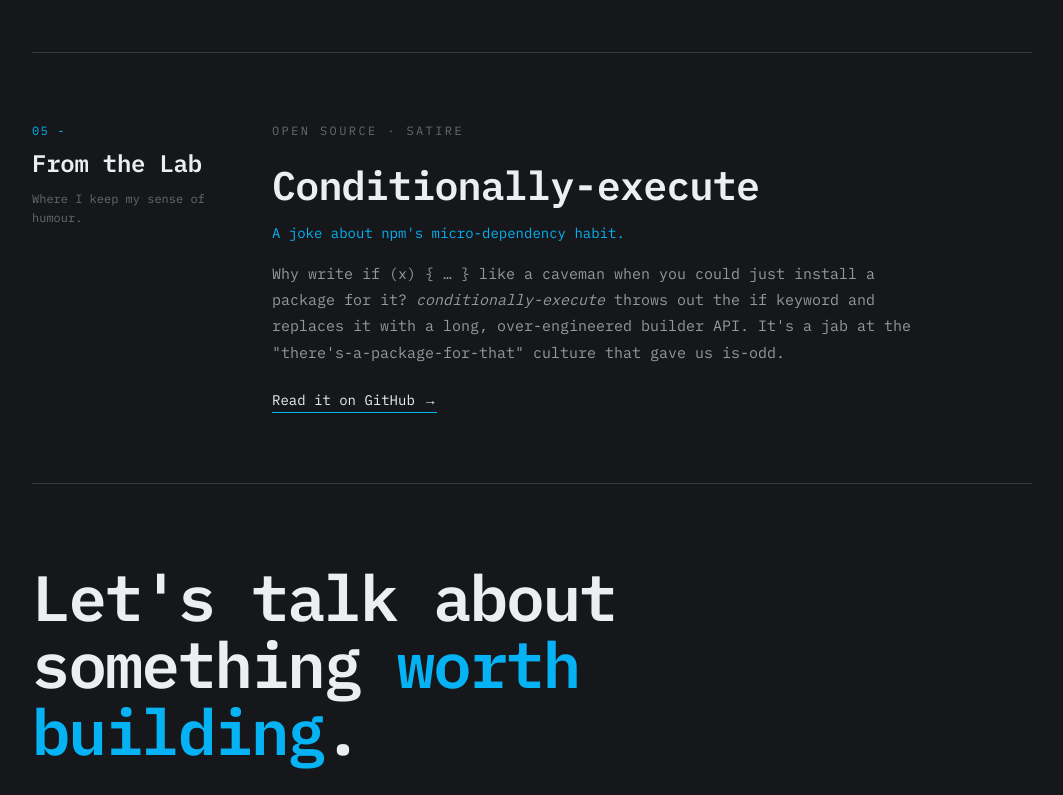
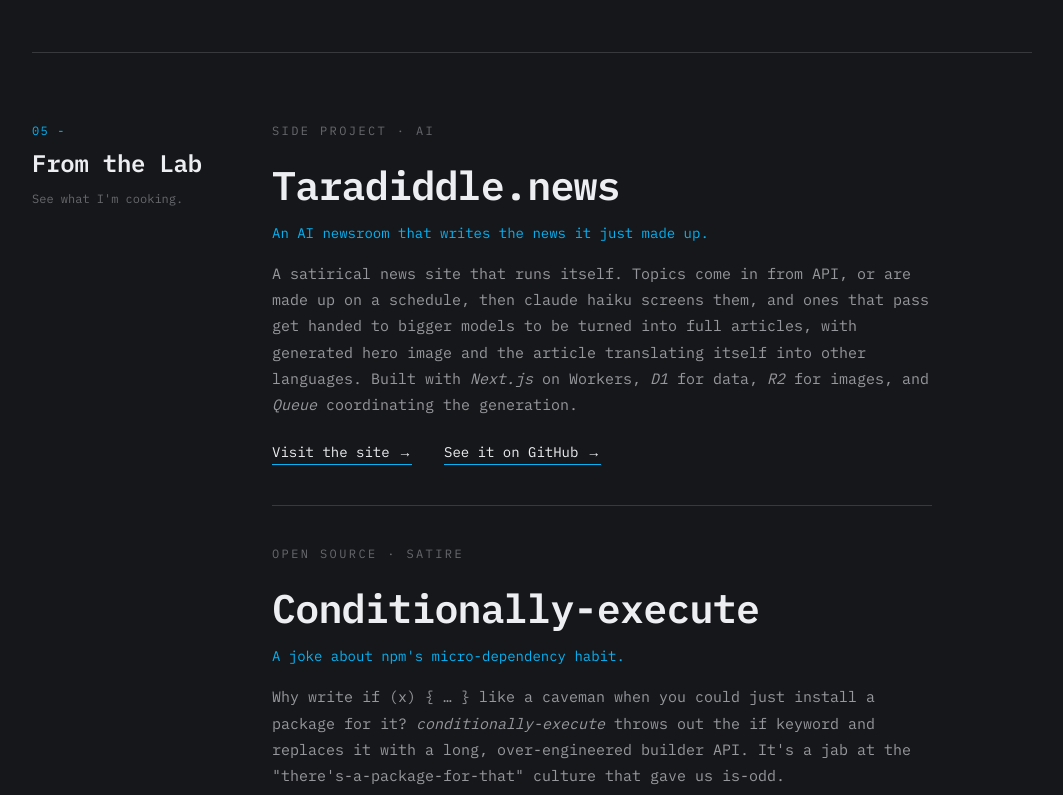
Before and after one commit to bopke/bopke.dev, a Next.js app: page / in a window 1280 px wide. Shown: the part 4600-5395 px from the top of the page, without its empty margins (108-1171 px from the left). Built offline with nearby package versions, Linux system fonts and the light colour scheme.

Commit message:
Add taradiddle to lab section

```diff
--- a/app/components/ProjectCard.tsx
+++ b/app/components/ProjectCard.tsx
@@ -4,14 +4,7 @@ import type { Project } from "@/app/content";
  * A single Lab project: kicker tag, name, one-line lead, body prose, and an
  * outbound link. Stacked entries get a divider; the first one doesn't.
  */
-export default function ProjectCard({
-  tag,
-  name,
-  lead,
-  body,
-  href,
-  linkLabel,
-}: Project) {
+export default function ProjectCard({ tag, name, lead, body, links }: Project) {
   return (
     <article className="max-w-[660px] border-t border-border pt-10 first:border-t-0 first:pt-0 print:break-inside-avoid">
       <p className="text-xs tracking-[0.2em] uppercase text-faint">{tag}</p>
@@ -20,14 +13,19 @@ export default function ProjectCard({
       </h3>
       <p className="text-sm text-accent mb-[18px]">{lead}</p>
       <p className="text-[15px] leading-[1.75] text-muted">{body}</p>
+      <div className="flex flex-wrap gap-x-8 gap-y-3 mt-6">
+        {links.map(({ href, label }) => (
           <a
+            key={href}
             href={href}
             target="_blank"
             rel="noopener"
-        className="inline-flex items-center gap-2 text-sm text-foreground mt-6 border-b border-accent pb-[2px] transition-[gap] duration-200 hover:gap-[14px] hover:text-accent print:hidden"
+            className="inline-flex items-center gap-2 text-sm text-foreground border-b border-accent pb-[2px] transition-[gap] duration-200 hover:gap-[14px] hover:text-accent print:hidden"
           >
-        {linkLabel}
+            {label}
           </a>
+        ))}
+      </div>
     </article>
   );
 }
--- a/app/components/sections/Lab.tsx
+++ b/app/components/sections/Lab.tsx
@@ -8,7 +8,7 @@ export default function Lab() {
       id="project"
       num="05 -"
       title="From the Lab"
-      sub="Where I keep my sense of humour."
+      sub="See what I'm cooking."
     >
       <div className="flex flex-col gap-10">
         {projects.map((project) => (
--- a/app/content.tsx
+++ b/app/content.tsx
@@ -129,11 +129,30 @@ export type Project = {
   name: string;
   lead: string;
   body: ReactNode;
-  href: string;
-  linkLabel: string;
+  links: { href: string; label: string }[];
 };
 
 export const projects: Project[] = [
+  {
+    tag: "Side project · AI",
+    name: "Taradiddle.news",
+    lead: "An AI newsroom that writes the news it just made up.",
+    body: (
+      <>
+        A satirical news site that runs itself. Topics come in from API,
+        or are made up on a schedule, then claude haiku screens them, and ones that
+        pass get handed to bigger models to be turned into full articles, with generated
+        hero image and the article translating itself into other
+        languages. Built with <em>Next.js</em> on Workers,{" "}
+        <em>D1</em> for data, <em>R2</em> for images, and <em>Queue</em>{" "}
+        coordinating the generation.
+      </>
+    ),
+    links: [
+      { href: "https://taradiddle.news", label: "Visit the site →" },
+      { href: "https://github.com/bopke/taradiddle.news", label: "See it on GitHub →" },
+    ],
+  },
   {
     tag: "Open source · satire",
     name: "Conditionally-execute",
@@ -148,7 +167,11 @@ export const projects: Project[] = [
         <code>is-odd</code>.
       </>
     ),
-    href: "https://github.com/bopke/conditionally-execute",
-    linkLabel: "Read it on GitHub →",
+    links: [
+      {
+        href: "https://github.com/bopke/conditionally-execute",
+        label: "Read it on GitHub →",
+      },
+    ],
   },
 ];
```
Lines whose indentation alone changed are shown as unchanged.
